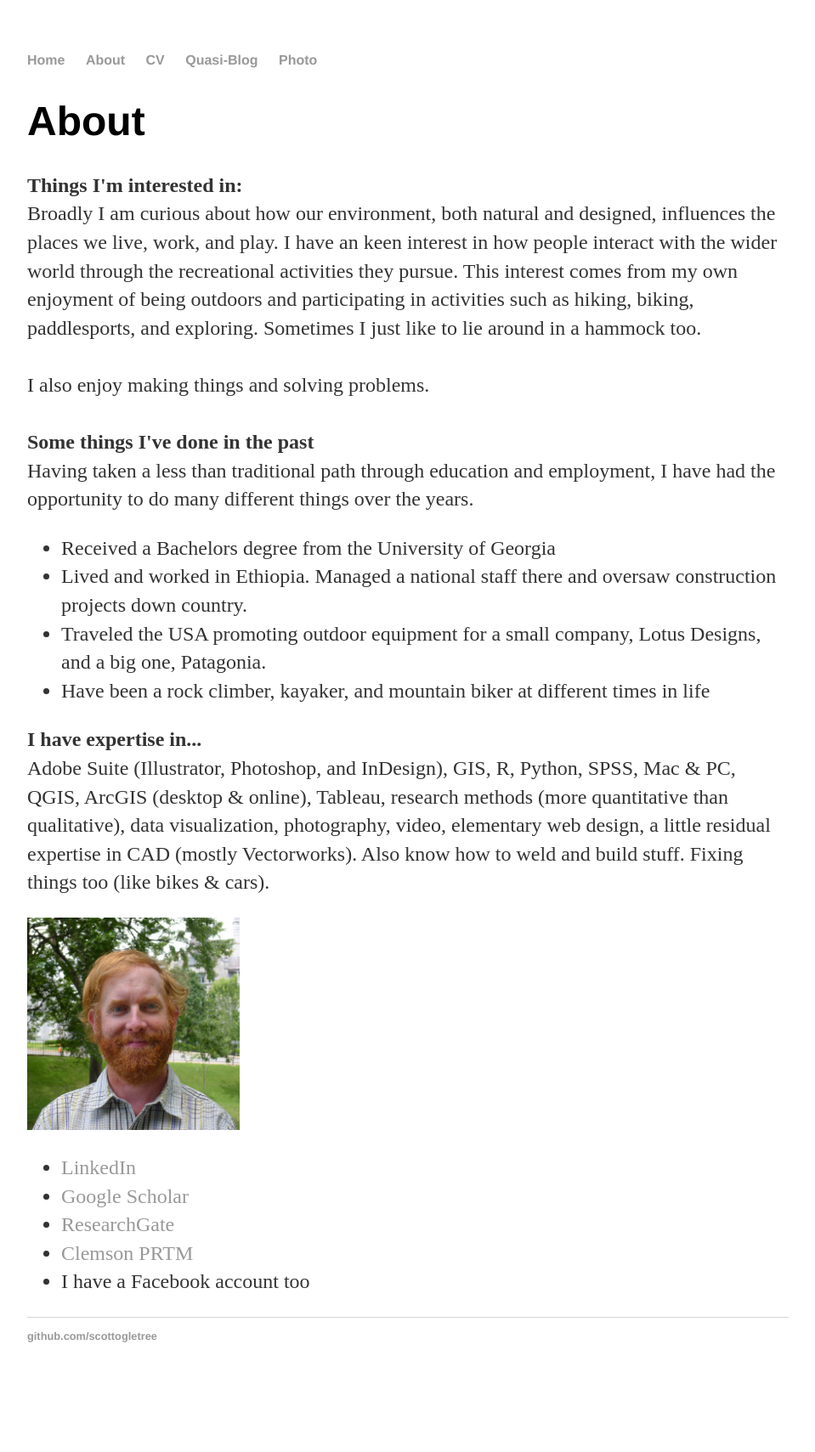
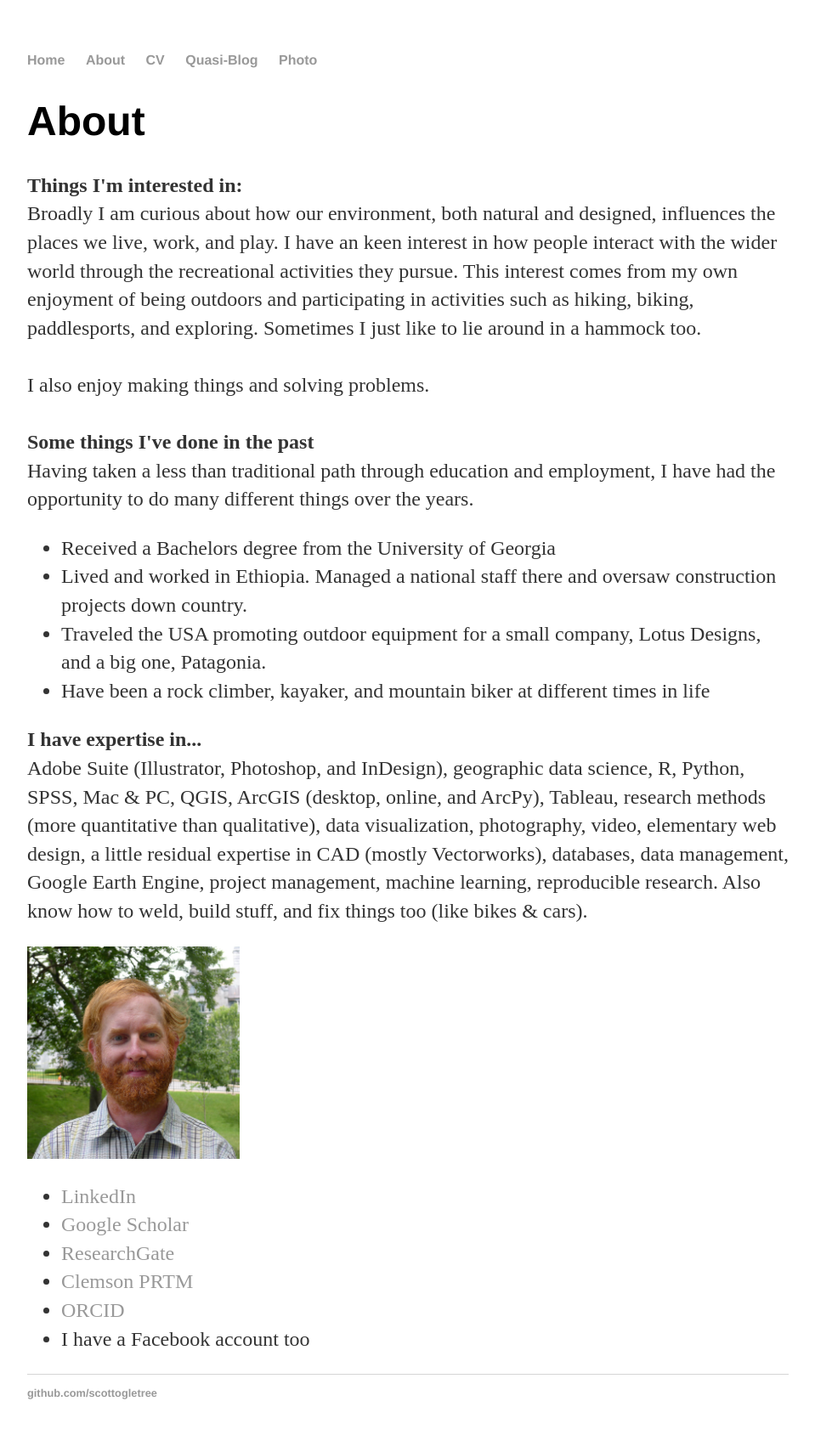
Before and after one commit to scottogletree/ogletrees.github.io, a Jekyll site: the page built from about/index.html, in a window 1280 px wide. Shown: the whole page at 85% size, without its empty margins (160-1119 px from the left). Built offline with Jekyll 4.4.1, drawn with Linux system fonts in a browser that asks for light colours; before the commit the page ends 1642 px from its top, so only the background shows below that.

Commit message:
Update index.html

```diff
--- a/about/index.html
+++ b/about/index.html
@@ -19,13 +19,14 @@ Having taken a less than traditional path through education and employment, I ha
 <li>Have been a rock climber, kayaker, and mountain biker at different times in life</li>
 			</ul>
 <p><strong>I have expertise in...</strong><br>
-Adobe Suite (Illustrator, Photoshop, and InDesign), GIS, R, Python, SPSS, Mac & PC, QGIS, ArcGIS (desktop & online), Tableau, research methods (more quantitative than qualitative), data visualization, photography, video, elementary web design, a little residual expertise in CAD (mostly Vectorworks). Also know how to weld and build stuff. Fixing things too (like bikes & cars).</p>
+Adobe Suite (Illustrator, Photoshop, and InDesign), geographic data science, R, Python, SPSS, Mac & PC, QGIS, ArcGIS (desktop, online, and ArcPy), Tableau, research methods (more quantitative than qualitative), data visualization, photography, video, elementary web design, a little residual expertise in CAD (mostly Vectorworks), databases, data management, Google Earth Engine, project management, machine learning, reproducible research. Also know how to weld, build stuff, and fix things too (like bikes & cars).</p>
 <img src="/assests/sample.jpg" alt="Hello!" style="width:250px;height:250px;">
 			<ul class="contacts">
 				<li><a href="https://www.linkedin.com/in/scott-ogletree-23761a23/">LinkedIn</a></li>
 				<li><a href="https://scholar.google.com/citations?user=pImf5H4AAAAJ&hl=en&oi=ao">Google Scholar</a></li>
 				<li><a href="https://www.researchgate.net/profile/Scott_Ogletree">ResearchGate</a></li>
 				<li><a href="https://www.clemson.edu/cbshs/departments/prtm/?site-index=749">Clemson PRTM</a></li>
+				<li><a href="http://orcid.org/0000-0002-2607-6017">ORCID</a></li>
 				<li>I have a Facebook account too</li>
 				</ul>
 		</div>
```
